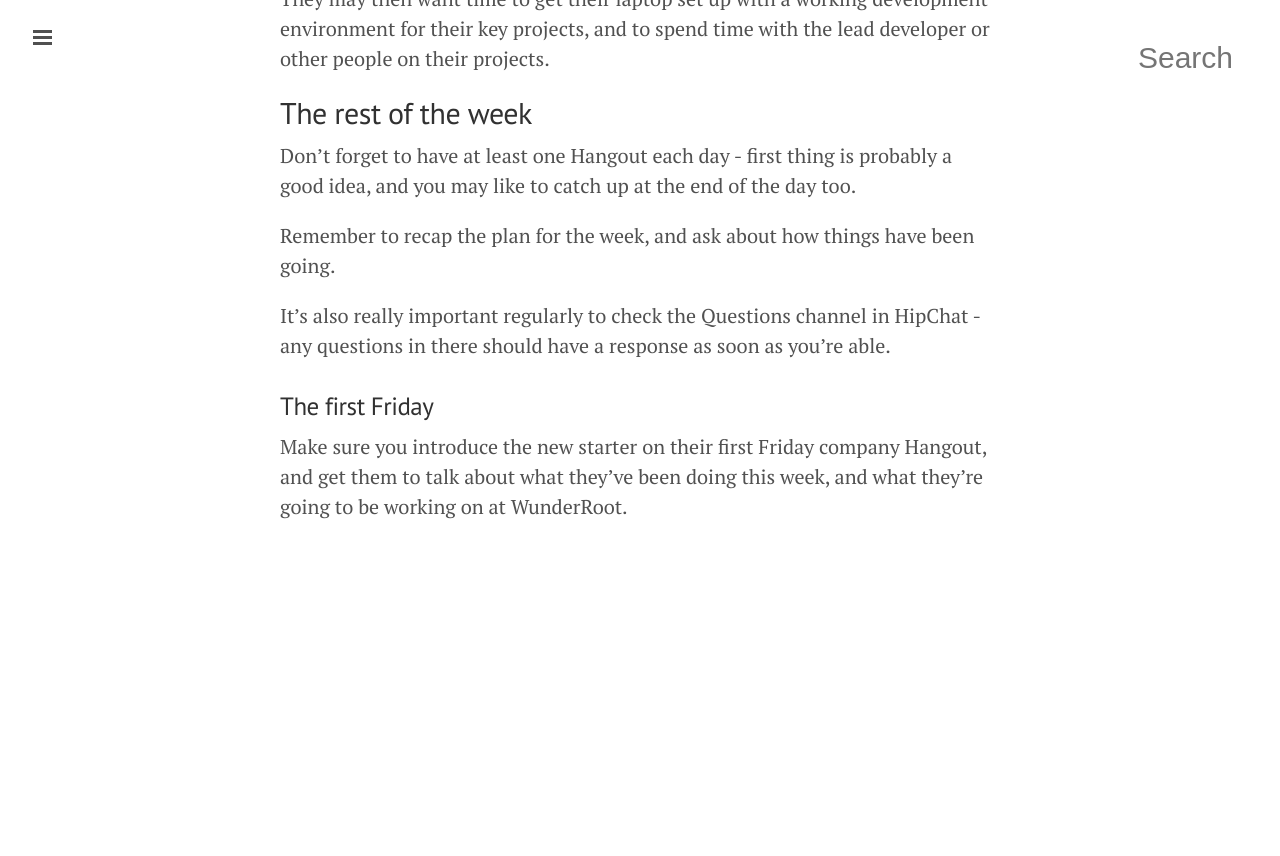
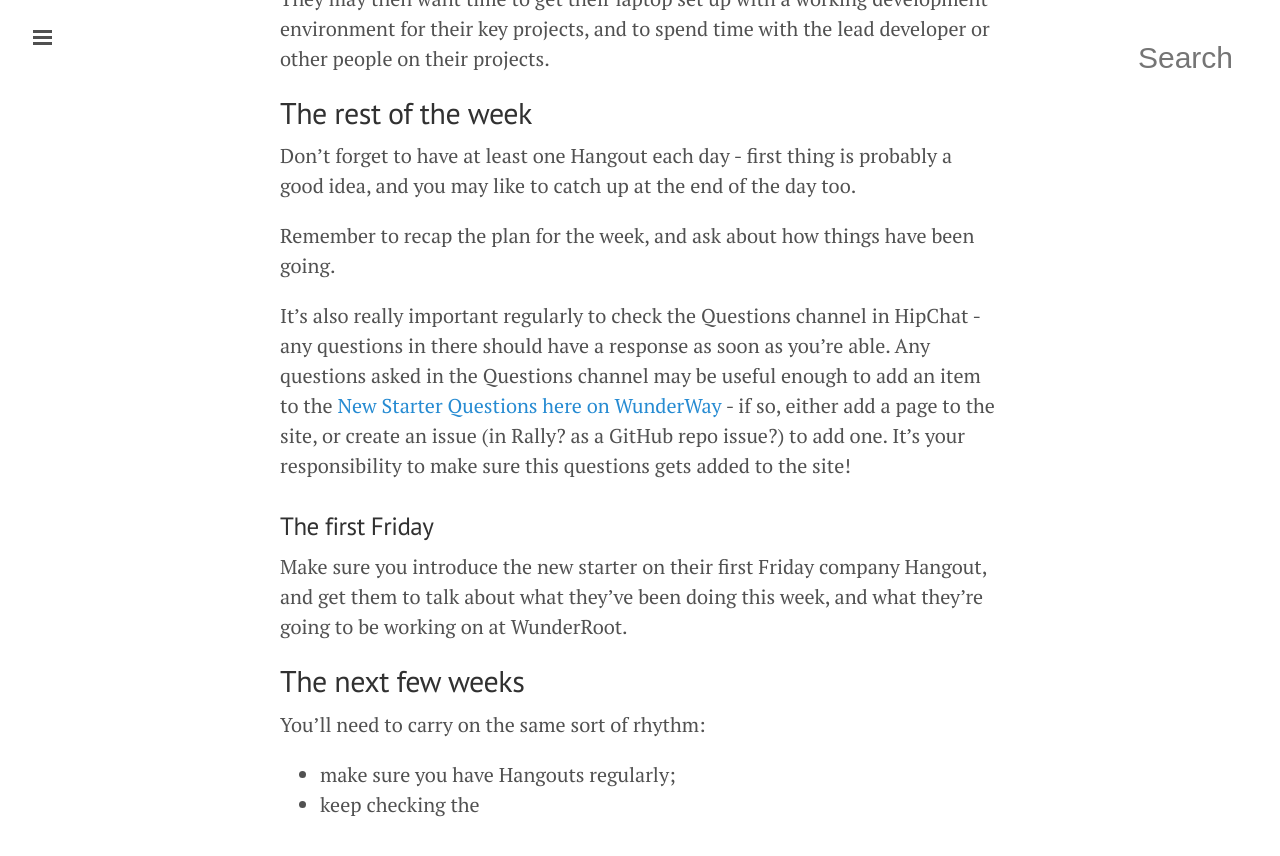
Before and after one commit to tormi/WunderWay, a Jekyll site: the page built from how/new-starter/buddies/being.md, in a window 1280 px wide and 900 px high, scrolled down 3486 px. Shown: the top 856 px of the window. Built offline with Jekyll 4.4.1, drawn with Linux system fonts in a browser that asks for light colours; Markdown is read by kramdown in place of the engine named in the settings; before the commit the page ends 4088 px from its top, so only the background shows below that.

Commit message:
US102 add something about adding Questions to WunderWay

```diff
--- a/how/new-starter/buddies/being.md
+++ b/how/new-starter/buddies/being.md
@@ -92,8 +92,15 @@
 
 Remember to recap the plan for the week, and ask about how things have been going.
 
-It's also really important regularly to check the Questions channel in HipChat - any questions in there should have a response as soon as you're able.
+It's also really important regularly to check the Questions channel in HipChat - any questions in there should have a response as soon as you're able. Any questions asked in the Questions channel may be useful enough to add an item to the [New Starter Questions here on WunderWay](how/new-starter/questions/) - if so, either add a page to the site, or create an issue (in Rally? as a GitHub repo issue?) to add one. It's your responsibility to make sure this questions gets added to the site!
 
 ###The first Friday
 
 Make sure you introduce the new starter on their first Friday company Hangout, and get them to talk about what they've been doing this week, and what they're going to be working on at WunderRoot.
+
+##The next few weeks
+
+You'll need to carry on the same sort of rhythm:
+
+- make sure you have Hangouts regularly;
+- keep checking the
```
